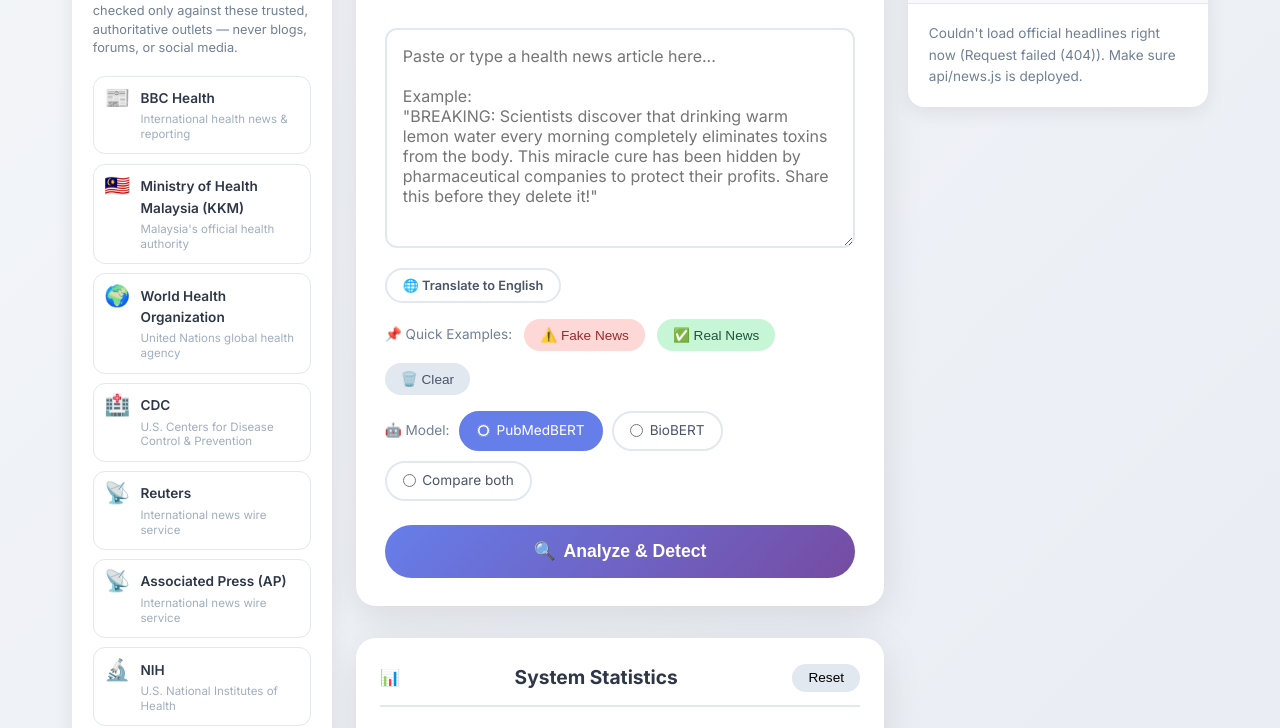
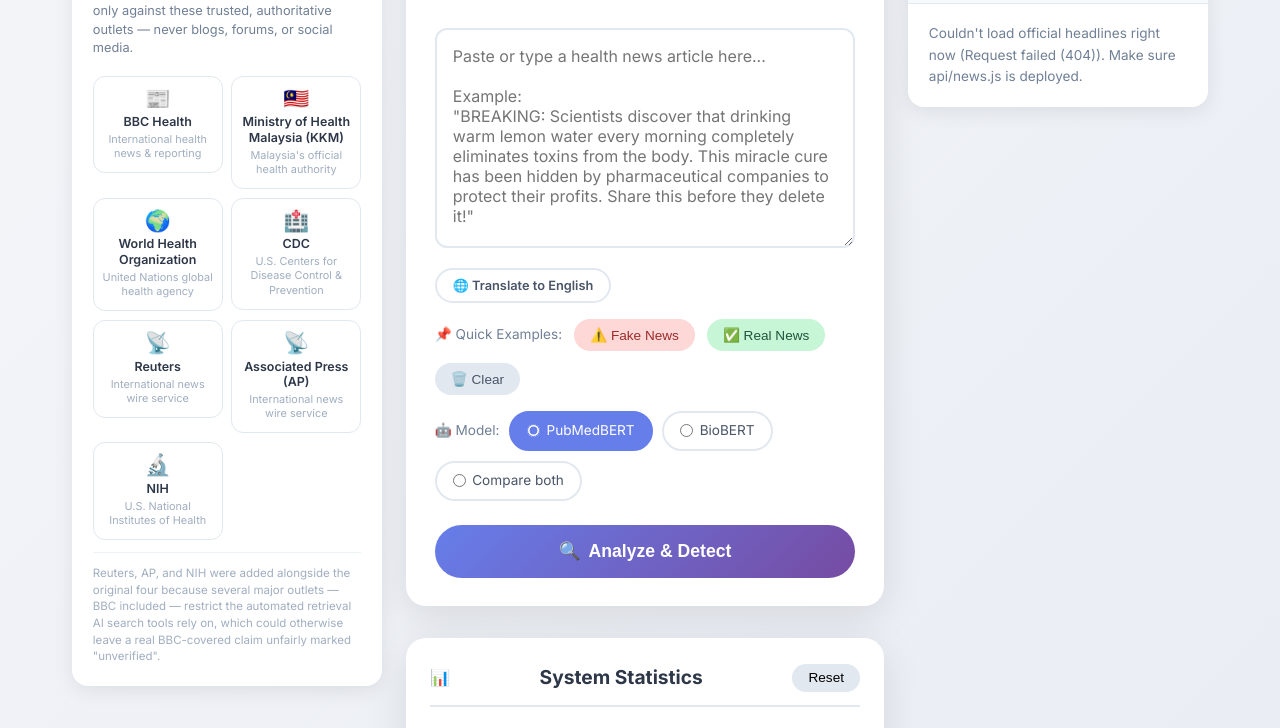
Before and after one commit to YY80813/fake-health-news-detection, a website: page index.html in a window 1280 px wide. Shown: the part 677-1405 px from the top of the page. Drawn offline with Linux system fonts and the light colour scheme; no server answers.

Commit message:
Add files via upload

```diff
--- a/index.html
+++ b/index.html
@@ -127,7 +127,7 @@
                         </a>
                     </li>
                 </ul>
-                <p class="source-sidebar-desc" style="margin-top:0.75rem;">Reuters, AP, and NIH were added alongside the original four because several major outlets — BBC included — restrict the automated retrieval AI search tools rely on, which could otherwise leave a real BBC-covered claim unfairly marked "unverified".</p>
+                <p class="source-sidebar-note">Reuters, AP, and NIH were added alongside the original four because several major outlets — BBC included — restrict the automated retrieval AI search tools rely on, which could otherwise leave a real BBC-covered claim unfairly marked "unverified".</p>
             </aside>
 
             <!-- Main detector column -->
--- a/styles.css
+++ b/styles.css
@@ -145,7 +145,7 @@
 /* Detector layout (left sidebar + main column + right panel) */
 .detector-layout {
     display: grid;
-    grid-template-columns: 260px minmax(0, 1fr) 300px;
+    grid-template-columns: 310px minmax(0, 1fr) 300px;
     align-items: start;
     gap: 1.5rem;
 }
@@ -201,16 +201,18 @@
 
 .source-sidebar-list {
     list-style: none;
-    display: flex;
-    flex-direction: column;
-    gap: 0.6rem;
+    display: grid;
+    grid-template-columns: repeat(2, 1fr);
+    gap: 0.55rem;
 }
 
 .source-sidebar-item {
     display: flex;
-    align-items: flex-start;
-    gap: 0.65rem;
-    padding: 0.7rem 0.65rem;
+    flex-direction: column;
+    align-items: center;
+    text-align: center;
+    gap: 0.3rem;
+    padding: 0.75rem 0.5rem;
     border: 1px solid #e2e8f0;
     border-radius: 12px;
     text-decoration: none;
@@ -231,19 +233,31 @@
 .source-sidebar-item-text {
     display: flex;
     flex-direction: column;
+    align-items: center;
     gap: 0.15rem;
 }
 
 .source-sidebar-item-name {
-    font-size: 0.85rem;
+    font-size: 0.78rem;
     font-weight: 600;
     color: #2d3748;
+    line-height: 1.25;
 }
 
 .source-sidebar-item-desc {
+    font-size: 0.68rem;
+    color: #a0aec0;
+    line-height: 1.3;
+}
+
+.source-sidebar-note {
+    grid-column: 1 / -1;
     font-size: 0.72rem;
     color: #a0aec0;
-    line-height: 1.3;
+    line-height: 1.45;
+    margin-top: 0.75rem;
+    padding-top: 0.75rem;
+    border-top: 1px solid #edf2f7;
 }
 
 /* Official Health News Panel */
```
